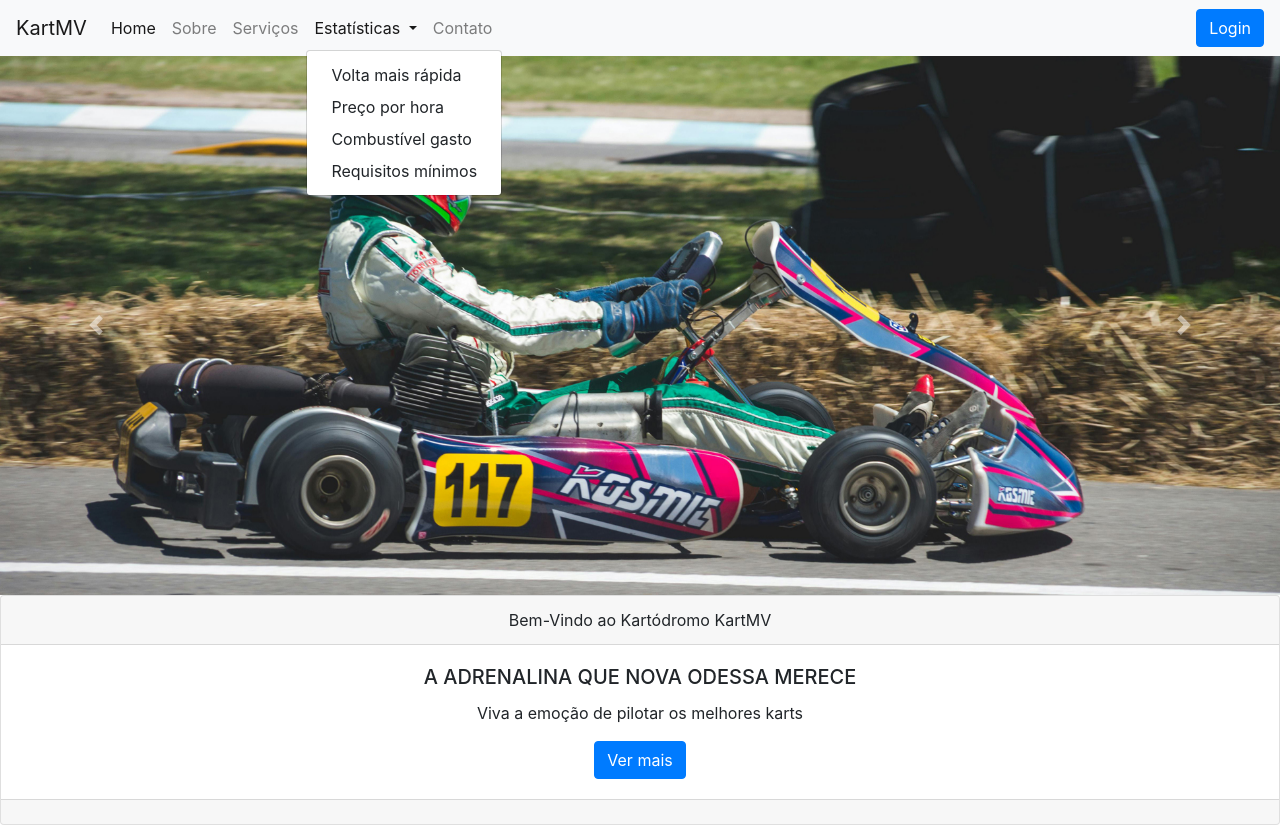
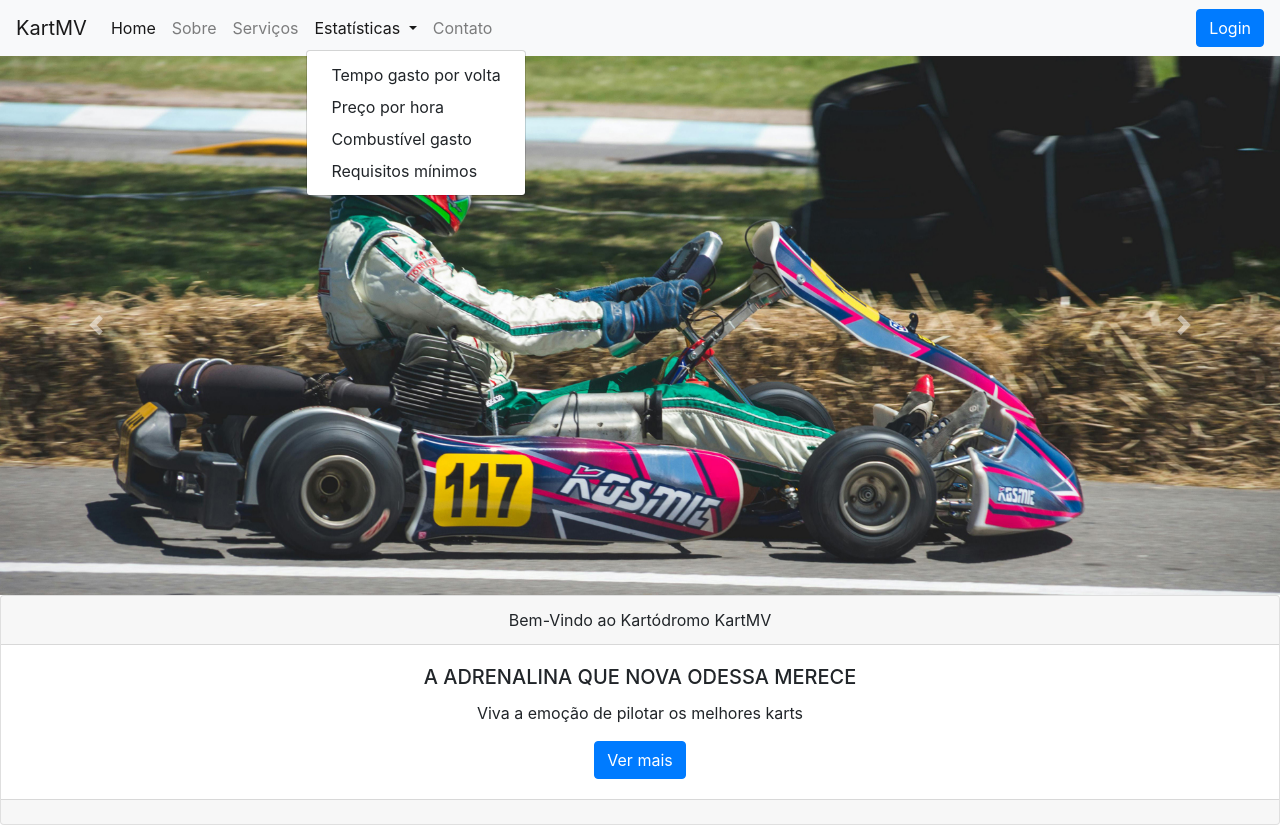
Before and after one commit to vjuans/kartmv, a plain HTML site: page index.html in a window 1280 px wide. Both pictures are taken after a click on the button "Estatísticas". Drawn offline with nearby package versions, Linux system fonts and the light colour scheme.

Commit message:
Update index.html

```diff
--- a/index.html
+++ b/index.html
@@ -66,7 +66,7 @@
                 Estatísticas
               </a>
               <div class="dropdown-menu" aria-labelledby="navbarDropdownMenuLink">
-                <a class="dropdown-item" href="aviso.html">Volta mais rápida</a>
+                <a class="dropdown-item" href="aviso.html">Tempo gasto por volta</a>
                 <a class="dropdown-item" href="aviso.html">Preço por hora</a>
                 <a class="dropdown-item" href="aviso.html">Combustível gasto</a>
                 <a class="dropdown-item" href="aviso.html">Requisitos mínimos</a>
```
